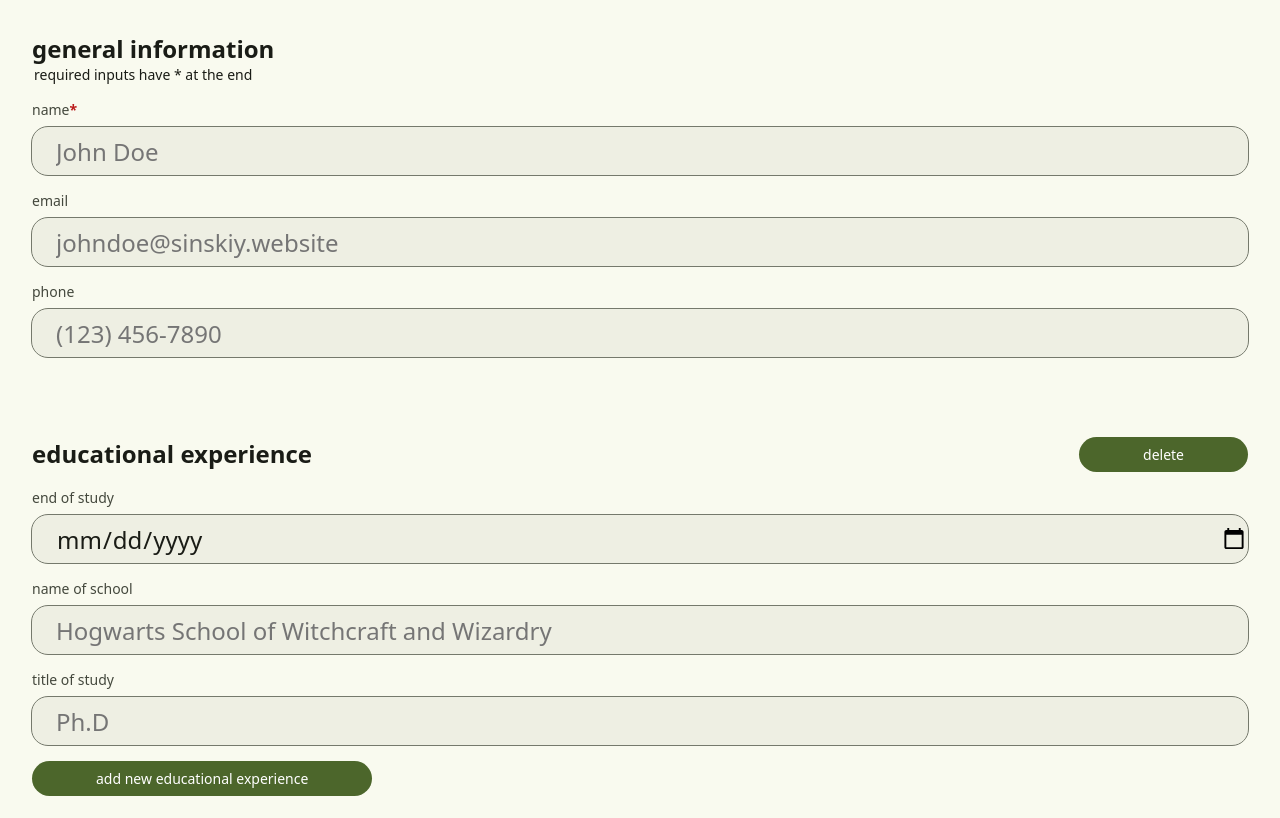
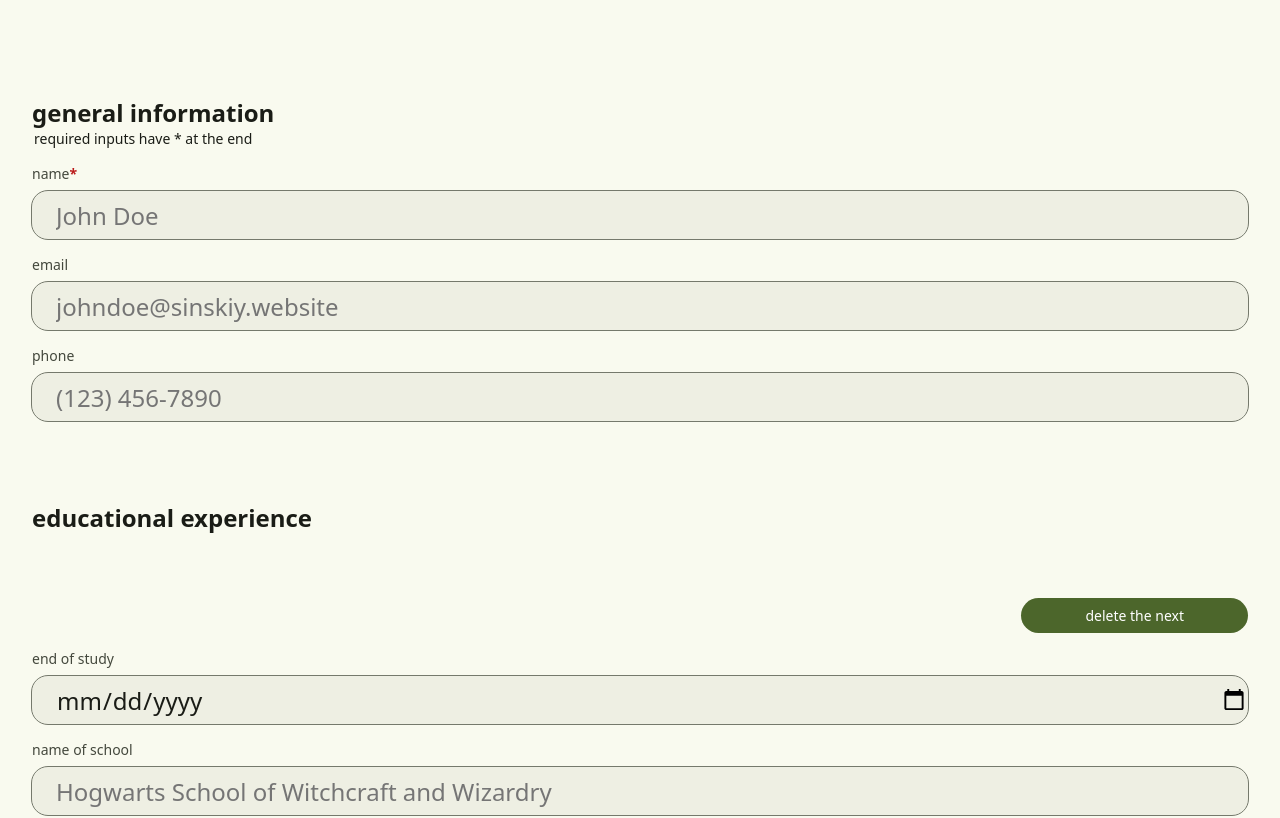
Before and after one commit to sinskiy/odin-cv, a React (Vite) app: page / in a window 1280 px wide. Shown: the top 818 px of the page. Built offline with nearby package versions, Linux system fonts and the light colour scheme.

Commit message:
feat: improve design

```diff
--- a/src/components/Experiences.jsx
+++ b/src/components/Experiences.jsx
@@ -5,18 +5,22 @@ export default function Experiences({ title, legendText, children }) {
   const [length, setLength] = useState(1);
   return (
     <>
+      <section>
+        <h2>{title}</h2>
         {Array(length)
           .fill(1)
           .map((section, i) => (
             <FormSection
               key={i}
               title={title}
+              displayTitle={false}
               legendText={legendText}
               action="delete"
             >
               {children}
             </FormSection>
           ))}
+      </section>
       <button type="button" onClick={() => setLength(length + 1)}>
         add new {title}
       </button>
--- a/src/components/FormSection.jsx
+++ b/src/components/FormSection.jsx
@@ -3,6 +3,7 @@ import { CvStateContext } from "../CvStateContext";
 
 export default function FormSection({
   title,
+  displayTitle = true,
   legendText,
   children,
   action = "toggle",
@@ -14,7 +15,7 @@ export default function FormSection({
   return (
     <>
       {sectionDisplayed && (
-        <section className={title.replace(" ", "-")}>
+        <article className={title.replace(" ", "-")}>
           <header
             style={{
               display: "flex",
@@ -22,9 +23,13 @@ export default function FormSection({
               marginBottom: legendDisplayed ? "0" : "1rem",
             }}
           >
-            <h2>{sectionDisplayed && title}</h2>
+            <h2 className={!displayTitle && "hidden-title"}>
+              {sectionDisplayed && displayTitle && title}
+            </h2>
             {action === "delete" && (
-              <button onClick={() => setSectionDisplayed(false)}>delete</button>
+              <button onClick={() => setSectionDisplayed(false)}>
+                delete the next
+              </button>
             )}
           </header>
           <fieldset
@@ -37,7 +42,7 @@ export default function FormSection({
             )}
             {children}
           </fieldset>
-        </section>
+        </article>
       )}
     </>
   );
--- a/src/styles/FormInput.css
+++ b/src/styles/FormInput.css
@@ -32,6 +32,8 @@
   background-color: var(--surface);
   outline: 1px solid var(--outline);
   border-radius: var(--rounded-card);
+
+  min-width: 0;
 }
 .form-input input:focus {
   outline: 2px solid var(--primary);
--- a/src/styles/MainForm.css
+++ b/src/styles/MainForm.css
@@ -2,11 +2,12 @@
   padding: 2rem;
 }
 
-.editing section + button {
-  margin-bottom: 4rem;
+.editing section,
+.editing article {
+  margin-top: 4rem;
 }
 
-.editing .general-information {
+.editing section + button {
   margin-bottom: 4rem;
 }
 
@@ -16,6 +17,9 @@
   width: 100%;
   text-align: center;
   margin-bottom: 1rem;
+}
+.viewing .hidden-title {
+  display: none;
 }
 
 .viewing fieldset {
@@ -64,8 +68,8 @@
 .viewing .educational-experience fieldset,
 .viewing .practical-experience fieldset {
   display: grid !important;
-  grid-template-columns: repeat(2, 1fr);
-  column-gap: 2rem;
+  grid-template-columns: repeat(2, auto);
+  column-gap: 12rem;
 }
 .viewing .educational-experience fieldset {
   grid-template-rows: repeat(2, auto);
```
Lines whose indentation alone changed are shown as unchanged.
